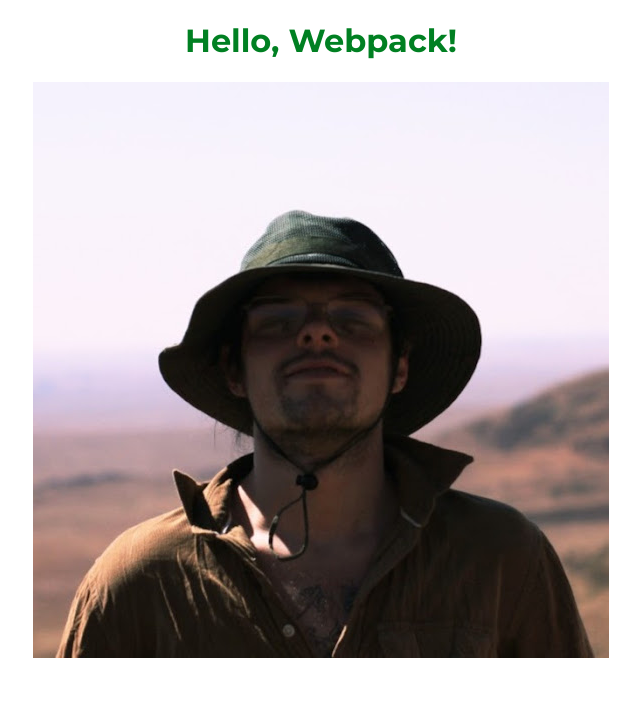
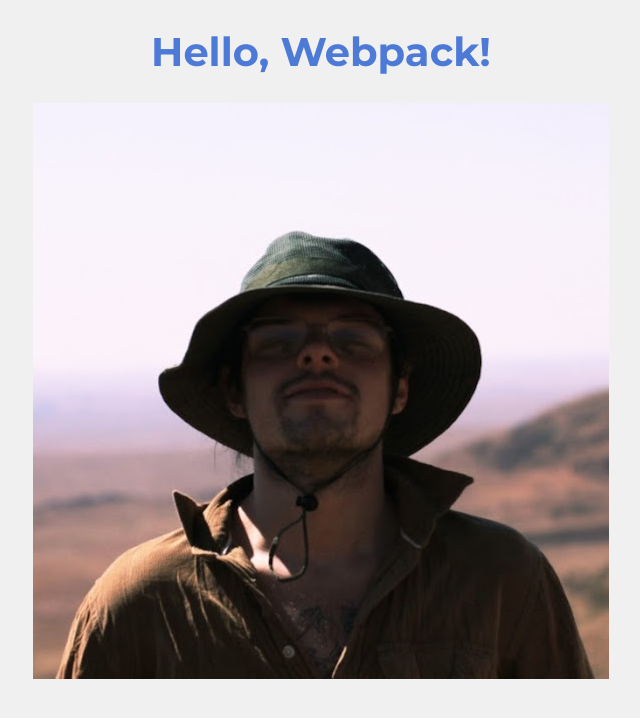
Before and after one commit to chadelz-dev/test-repository, a website built with webpack: page src/template.html in a window 1280 px wide. Shown: the whole page, without its empty margins (319-959 px from the left). Built offline with nearby package versions, Linux system fonts and the light colour scheme.

Commit message:
Updated CSS for testing redeploy

```diff
--- a/src/styles.css
+++ b/src/styles.css
@@ -6,8 +6,10 @@
 body {
   font-family: 'CustomFont', Arial, sans-serif;
   text-align: center;
+  background-color: #f0f0f0;
 }
 
 h1 {
-  color: rgb(0, 128, 34);
+  color: rgb(77, 121, 215);
+  font-size: 2.5rem;
 }
```
